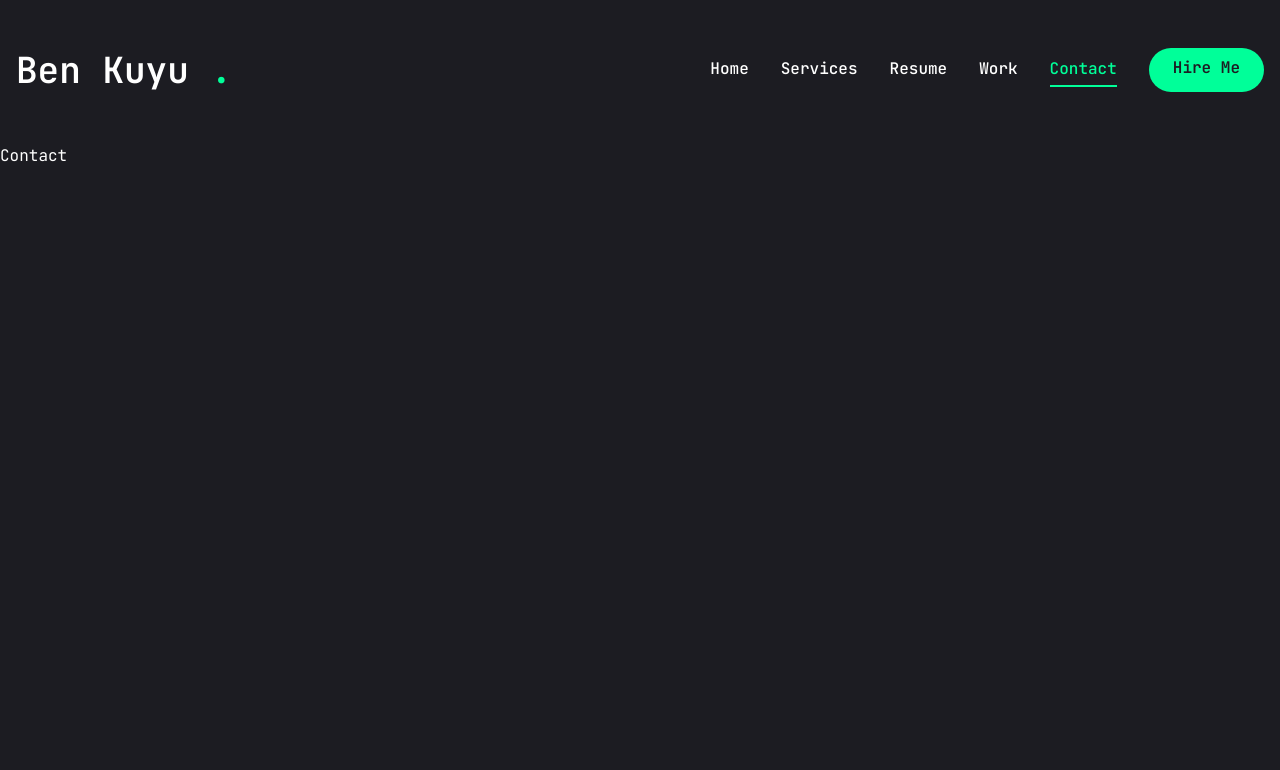
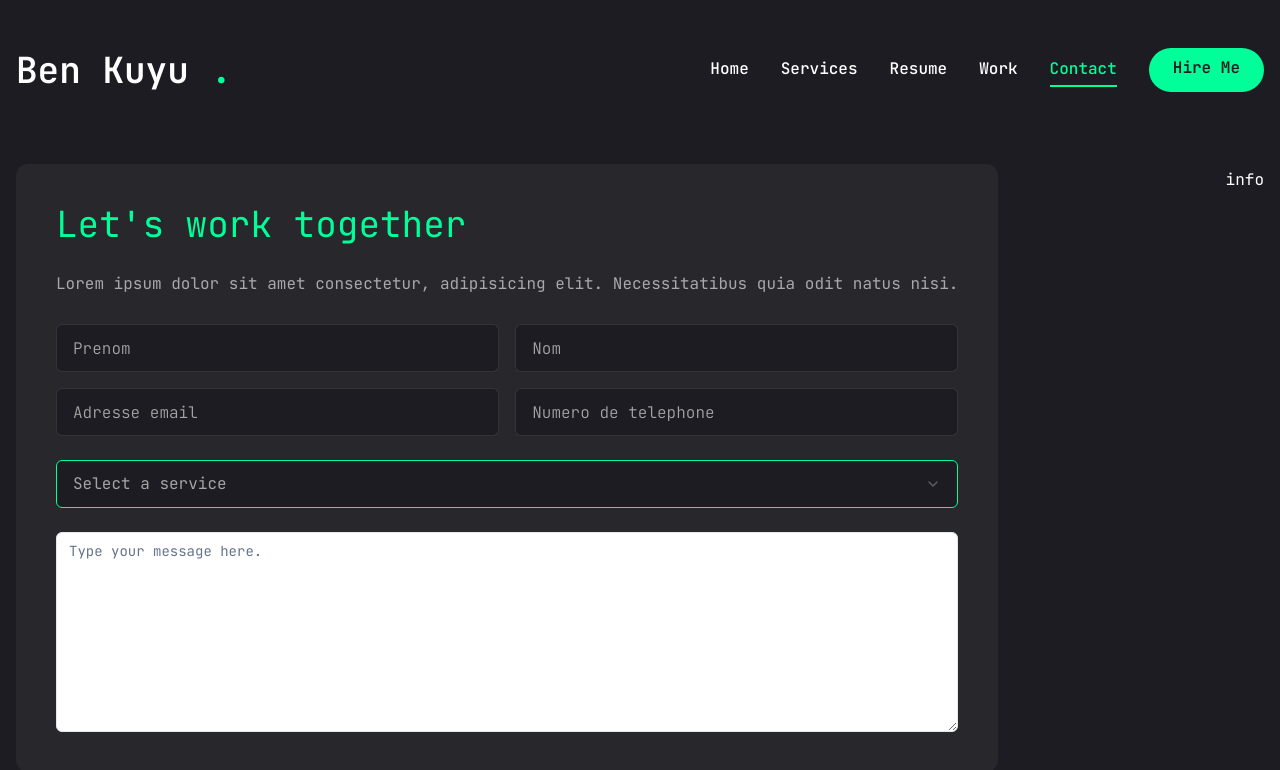
Before and after one commit to Benk513/benkuyu-portofolio, a Next.js app: page /contact in a window 1280 px wide. Shown: the top 770 px of the page. Built offline with nearby package versions, Linux system fonts and the light colour scheme.

Commit message:
now i am creating the textarea page

```diff
--- a/app/contact/page.jsx
+++ b/app/contact/page.jsx
@@ -1,8 +1,79 @@
-import React from 'react'
+"use client";
+
+import { Button } from '@/components/ui/button';
+import { Input } from '@/components/ui/input';
+import {Textarea} from '@/components/ui/textarea'
+
+
+import { Select , SelectContent, SelectGroup, SelectItem, SelectLabel,SelectTrigger,SelectValue } from '@/components/ui/select';
+
+import {FaPhoneAlt, FaEnvelope, FaMapMarkerAlt, } from "react-icons/fa"
+
+
+const info = [
+  {
+    icon: <FaPhoneAlt />,
+    title: "Phone",
+    description: "(+40) 321 654 876 "
+  },
+  {
+    icon: <FaEnvelope />,
+    title: "Email",
+    description: "youremail@gmail.com"
+  },
+  {
+    icon: <FaMapMarkerAlt />,
+    title: "Address",
+    description: "Code corner , Tech Town 13579"
+  },
+]
+
+
+import { motion } from "framer-motion";
+
 
 const Contact = () => {
   return (
-    <div>Contact</div>
+    <motion.section initial={{ opacity: 0 }} animate={{ opacity: 1, transition: { delay: 2.4, duration: 0.4, ease: "easeIn" } }} className='py-6'>
+      <div className="container mx-auto">
+        <div className='flex flex-col xl:flex-row gap-[30px]'>
+          {/* forms */}
+
+          <div className='xl:h-[54%] order-2 xl:order-none'>
+            <form action="" className='flex flex-col gap-6 p-10 bg-[#27272c] rounded-xl'>
+              <h3 className='text-4xl text-accent'>Let's work together</h3>
+              <p className='text-white/60'>Lorem ipsum dolor sit amet consectetur, adipisicing elit. Necessitatibus quia odit natus nisi.</p>
+              {/* inputs */}
+              <div className='grid grid-cols-1 md:grid-cols-2 gap-4'>
+                <Input type="firstname" placeholder='Prenom' />
+                <Input type="lastname" placeholder='Nom'  />
+                <Input type="email" placeholder='Adresse email' />
+                <Input type="phone" placeholder='Numero de telephone'  />
+
+              </div>
+
+              <Select>
+                <SelectTrigger className="w-full">
+                  <SelectValue placeholder="Select a service"/>
+                </SelectTrigger>
+                <SelectContent>
+                  <SelectGroup>
+                    <SelectLabel>Selectionner un service</SelectLabel>
+                    <SelectItem value="est">Web Development</SelectItem>
+                    <SelectItem value="cst">UI/UX Design</SelectItem>
+                    <SelectItem value="mst">Logo Design</SelectItem>
+                  </SelectGroup>
+                </SelectContent>
+              </Select>
+
+              {/* textArea */}
+              <Textarea className="h-[200px]" placeholder ="Type your message here."/>
+            </form>
+          </div>
+{/* infos */}
+          <div className='flex-1 flex items-centern xl:justify-end order-1 xl:order-none mb-8 xl:mb-0'>info</div>
+        </div>
+    </div></motion.section>
   )
 }
 
--- a/components/ui/input.jsx
+++ b/components/ui/input.jsx
@@ -7,7 +7,7 @@ const Input = React.forwardRef(({ className, type, ...props }, ref) => {
     (<input
       type={type}
       className={cn(
-        "flex h-10 w-full rounded-md border border-slate-200 bg-white px-3 py-2 text-sm ring-offset-white file:border-0 file:bg-transparent file:text-sm file:font-medium placeholder:text-slate-500 focus-visible:outline-none focus-visible:ring-2 focus-visible:ring-slate-950 focus-visible:ring-offset-2 disabled:cursor-not-allowed disabled:opacity-50 dark:border-slate-800 dark:bg-slate-950 dark:ring-offset-slate-950 dark:placeholder:text-slate-400 dark:focus-visible:ring-slate-300",
+        "flex h-[48px] rounded-md border border-white/10 focus:border-accent font-light bg-primary px-4 py-5 text-base placeholder:text-white/60 outline-none",
         className
       )}
       ref={ref}
--- a/components/ui/select.jsx
+++ b/components/ui/select.jsx
@@ -16,7 +16,7 @@ const SelectTrigger = React.forwardRef(({ className, children, ...props }, ref)
   <SelectPrimitive.Trigger
     ref={ref}
     className={cn(
-      "flex h-10 w-full items-center justify-between rounded-md border border-slate-200 bg-white px-3 py-2 text-sm ring-offset-white placeholder:text-slate-500 focus:outline-none focus:ring-2 focus:ring-slate-950 focus:ring-offset-2 disabled:cursor-not-allowed disabled:opacity-50 [&>span]:line-clamp-1 dark:border-slate-800 dark:bg-slate-950 dark:ring-offset-slate-950 dark:placeholder:text-slate-400 dark:focus:ring-slate-300",
+      "flex h-[48px] w-full items-center justify-between rounded-md border border-white/10 bg-primary px-4 py-5 text-base text-white/60 placeholder:text-white/10 focus: border-accent outline-none ",
       className
     )}
     {...props}>
@@ -54,7 +54,7 @@ const SelectContent = React.forwardRef(({ className, children, position = "poppe
     <SelectPrimitive.Content
       ref={ref}
       className={cn(
-        "relative z-50 max-h-96 min-w-[8rem] overflow-hidden rounded-md border border-slate-200 bg-white text-slate-950 shadow-md data-[state=open]:animate-in data-[state=closed]:animate-out data-[state=closed]:fade-out-0 data-[state=open]:fade-in-0 data-[state=closed]:zoom-out-95 data-[state=open]:zoom-in-95 data-[side=bottom]:slide-in-from-top-2 data-[side=left]:slide-in-from-right-2 data-[side=right]:slide-in-from-left-2 data-[side=top]:slide-in-from-bottom-2 dark:border-slate-800 dark:bg-slate-950 dark:text-slate-50",
+        "relative z-50 max-h-96 min-w-[8rem] overflow-hidden rounded-md border border-white/10 bg-primary text-white shadow-md data-[state=open]:animate-in data-[state=closed]:animate-out data-[state=closed]:fade-out-0 data-[state=open]:fade-in-0 data-[state=closed]:zoom-out-95 data-[state=open]:zoom-in-95 data-[side=bottom]:slide-in-from-top-2 data-[side=left]:slide-in-from-right-2 data-[side=right]:slide-in-from-left-2 data-[side=top]:slide-in-from-bottom-2 dark:border-slate-800 dark:bg-slate-950 dark:text-slate-50",
         position === "popper" &&
           "data-[side=bottom]:translate-y-1 data-[side=left]:-translate-x-1 data-[side=right]:translate-x-1 data-[side=top]:-translate-y-1",
         className
@@ -85,7 +85,7 @@ const SelectItem = React.forwardRef(({ className, children, ...props }, ref) =>
   <SelectPrimitive.Item
     ref={ref}
     className={cn(
-      "relative flex w-full cursor-default select-none items-center rounded-sm py-1.5 pl-8 pr-2 text-sm outline-none focus:bg-slate-100 focus:text-slate-900 data-[disabled]:pointer-events-none data-[disabled]:opacity-50 dark:focus:bg-slate-800 dark:focus:text-slate-50",
+      "relative flex w-full cursor-default select-none items-center rounded-sm py-1.5 pl-8 pr-2 text-sm outline-none focus:bg-accent focus:text-primary data-[disabled]:pointer-events-none data-[disabled]:opacity-50 dark:focus:bg-slate-800 dark:focus:text-slate-50",
       className
     )}
     {...props}>
--- /dev/null
+++ b/components/ui/textarea.jsx
@@ -0,0 +1,18 @@
+import * as React from "react"
+
+import { cn } from "@/lib/utils"
+
+const Textarea = React.forwardRef(({ className, ...props }, ref) => {
+  return (
+    (<textarea
+      className={cn(
+        "flex min-h-[80px] w-full rounded-md border border-slate-200 bg-white px-3 py-2 text-sm ring-offset-white placeholder:text-slate-500 focus-visible:outline-none focus-visible:ring-2 focus-visible:ring-slate-950 focus-visible:ring-offset-2 disabled:cursor-not-allowed disabled:opacity-50 dark:border-slate-800 dark:bg-slate-950 dark:ring-offset-slate-950 dark:placeholder:text-slate-400 dark:focus-visible:ring-slate-300",
+        className
+      )}
+      ref={ref}
+      {...props} />)
+  );
+})
+Textarea.displayName = "Textarea"
+
+export { Textarea }
```
